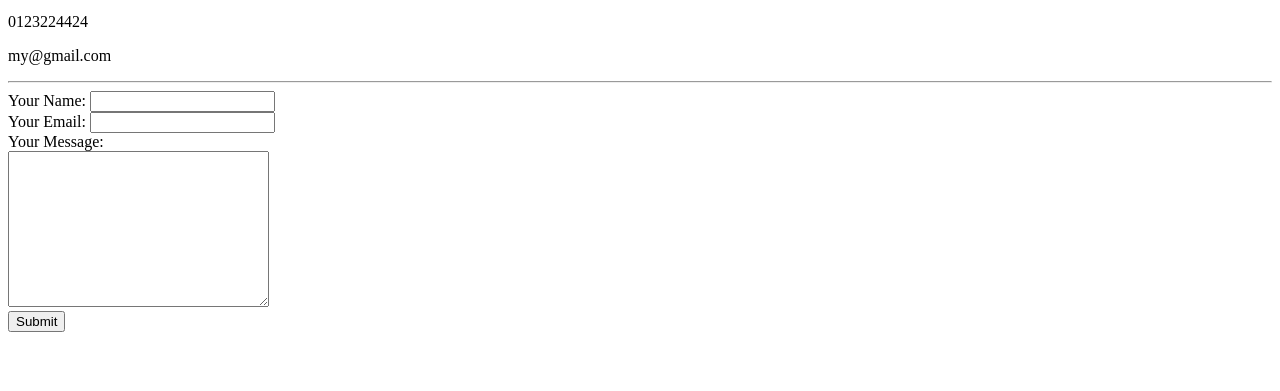
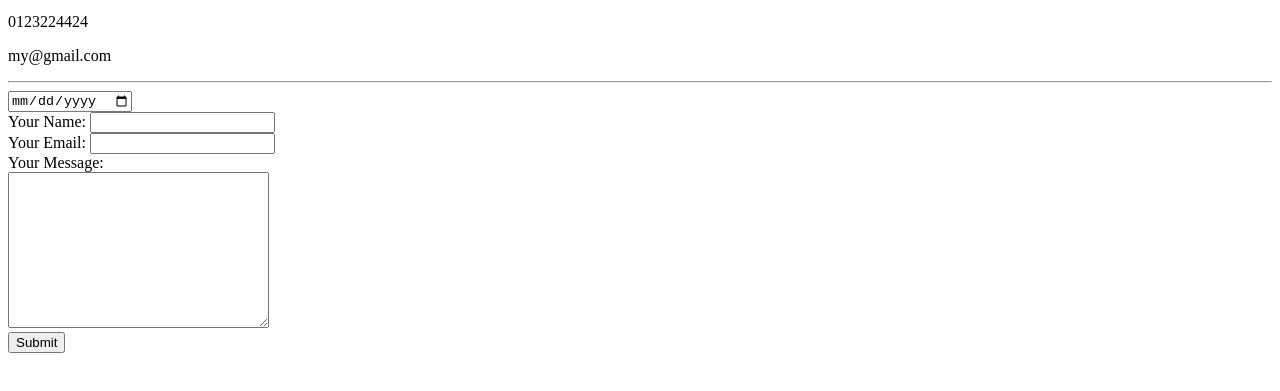
Before and after one commit to HenryKhoo/cv, a plain HTML site: page contact.html in a window 1280 px wide. Shown: the part 101-492 px from the top of the page. Drawn offline with Linux system fonts and the light colour scheme.

Commit message:
add date in contect.html

```diff
--- a/contact.html
+++ b/contact.html
@@ -13,6 +13,7 @@
   <p>my@gmail.com</p>
   <hr>
   <form action="mailto:premiumproperty@gmail.com" method="post" enctype="text/plain">
+    <input type="date" value=""><br>
     <label>Your Name:</label>
     <input type="text" name="yourName" value=""><br>
     <label>Your Email:</label>
```
